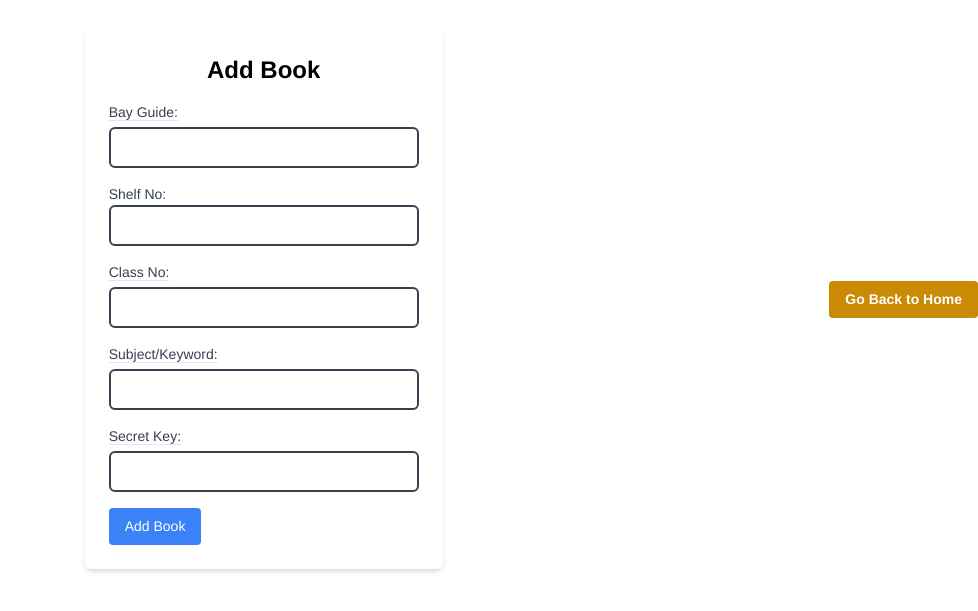
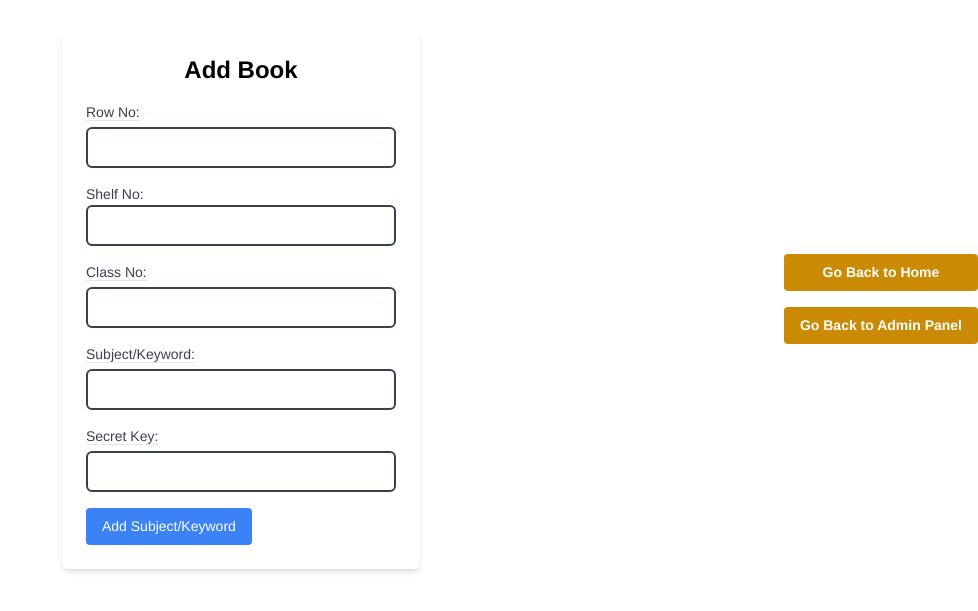
Before and after one commit to dhruvchandak30/BookFinder, a React (Create React App) app in the folder client/: page /add_library_book in a window 1280 px wide. Shown: the part 101-712 px from the top of the page, without its empty margins (302-1280 px from the left). Built offline with nearby package versions, Linux system fonts and the light colour scheme; no server answers.

Commit message:
Made Changes

```diff
--- a/client/src/components/AddBook.jsx
+++ b/client/src/components/AddBook.jsx
@@ -52,17 +52,17 @@ const AddBookForm = () => {
 
   return (
     <div className="flex justify-center items-center h-screen">
-      <div className="max-w-md mx-auto p-6 bg-white shadow-md rounded-md">
+      <div className="max-w-md mx-auto p-6 bg-white shadow-md rounded-md ">
         <h2 className="text-2xl font-semibold mb-4 text-center">Add Book</h2>
         <form onSubmit={handleSubmit}>
           <div className="mb-4">
-            <label className="text-gray-700 border-b">Bay Guide:</label>
+            <label className="text-gray-700 border-b">Row No:</label>
             <input
               type="text"
               name="Address"
               value={formData.Address}
               onChange={handleChange}
-              className="mt-1 w-full rounded-md border-gray-700 border-2 p-2 border-2"
+              className="mt-1 w-full rounded-md border-gray-700 p-2 border-2"
               required
             />
           </div>
@@ -73,7 +73,7 @@ const AddBookForm = () => {
               name="Shelf"
               value={formData.Shelf}
               onChange={handleChange}
-              className="w-full rounded-md border-gray-700 border-2 p-2 border-2"
+              className="w-full rounded-md border-gray-700 p-2 border-2"
               required
             />
           </div>
@@ -84,7 +84,7 @@ const AddBookForm = () => {
               name="Class"
               value={formData.Class}
               onChange={handleChange}
-              className="mt-1 w-full rounded-md border-gray-700 border-2 p-2 border-2"
+              className="mt-1 w-full rounded-md border-gray-700  p-2 border-2"
               required
             />
           </div>
@@ -95,7 +95,7 @@ const AddBookForm = () => {
               name="Keyword"
               value={formData.Keyword}
               onChange={handleChange}
-              className="mt-1 w-full rounded-md border-gray-700 border-2 p-2 border-2"
+              className="mt-1 w-full rounded-md border-gray-700  p-2 border-2"
               required
             />
           </div>
@@ -106,7 +106,7 @@ const AddBookForm = () => {
               name="secretKey"
               value={formData.secretKey}
               onChange={handleChange}
-              className="mt-1 w-full rounded-md border-gray-700 border-2 p-2 border-2"
+              className="mt-1 w-full rounded-md border-gray-700  p-2 border-2"
               required
             />
           </div>
@@ -114,18 +114,24 @@ const AddBookForm = () => {
             type="submit"
             className="bg-blue-500 text-white py-2 px-4 rounded hover:bg-blue-600 mx-auto"
           >
-            Add Book
+            Add Subject/Keyword
           </button>
         </form>
         {error && <p className="mt-2 text-red-500">{error}</p>}
         {message && <p className="mt-4 text-center">{message}</p>}
       </div>
-      <div className="text-center">
+      <div className="text-center flex flex-col gap-4">
         <Link
           to="/"
           className="bg-yellow-600 hover:bg-yellow-800 text-white font-bold py-2 px-4 rounded focus:outline-none focus:shadow-outline inline-block"
         >
           Go Back to Home
+        </Link>
+        <Link
+          to="/adminPage"
+          className="bg-yellow-600 hover:bg-yellow-800 text-white font-bold py-2 px-4 rounded focus:outline-none focus:shadow-outline inline-block"
+        >
+          Go Back to Admin Panel
         </Link>
       </div>
     </div>
--- a/client/src/components/AddNotification.jsx
+++ b/client/src/components/AddNotification.jsx
@@ -258,12 +258,18 @@ const AddNotification = () => {
           <div>Uploading Image...</div>
         )}
       </form>
-      <div className="text-center">
+      <div className="text-center flex flex-col gap-4">
         <Link
           to="/"
           className="bg-yellow-600 hover:bg-yellow-800 text-white font-bold py-2 px-4 rounded focus:outline-none focus:shadow-outline inline-block"
         >
           Go Back to Home
+        </Link>
+        <Link
+          to="/adminPage"
+          className="bg-yellow-600 hover:bg-yellow-800 text-white font-bold py-2 px-4 rounded focus:outline-none focus:shadow-outline inline-block"
+        >
+          Go Back to Admin Panel
         </Link>
       </div>
 
--- a/client/src/components/AdminPage.jsx
+++ b/client/src/components/AdminPage.jsx
@@ -14,7 +14,7 @@ const Dashboard = () => {
               to="/add_library_book"
               className="bg-blue-500 hover:bg-blue-700 text-white font-bold py-2 px-4 rounded focus:outline-none focus:shadow-outline inline-block"
             >
-              Add Book
+              Add Subject/Keyword
             </Link>
           </div>
           <div className="text-center">
@@ -22,7 +22,7 @@ const Dashboard = () => {
               to="/delete_library_book"
               className="bg-red-500 hover:bg-red-700 text-white font-bold py-2 px-4 rounded focus:outline-none focus:shadow-outline inline-block"
             >
-              Delete Book
+              Delete Subject/Keyword
             </Link>
           </div>
           <div className="text-center">
--- a/client/src/components/AllNotifications.jsx
+++ b/client/src/components/AllNotifications.jsx
@@ -58,7 +58,7 @@ const AllNotifications = () => {
             alignItems: "center",
             justifyContent: "center",
             justifyItems: "center",
-            marginTop: "4rem",
+            marginTop: "1rem",
           }}
           pagination={{
             type: "fraction",
--- a/client/src/components/DeleteBook.jsx
+++ b/client/src/components/DeleteBook.jsx
@@ -79,12 +79,18 @@ const DeleteBookForm = () => {
       </form>
       {error && <p className="mt-2 text-red-500">{error}</p>}
       {message && <p className="mt-2 text-green-500">{message}</p>}
-      <div className="text-center">
+      <div className="text-center flex flex-col gap-4">
         <Link
           to="/"
           className="bg-yellow-600 hover:bg-yellow-800 text-white font-bold py-2 px-4 rounded focus:outline-none focus:shadow-outline inline-block"
         >
           Go Back to Home
+        </Link>
+        <Link
+          to="/adminPage"
+          className="bg-yellow-600 hover:bg-yellow-800 text-white font-bold py-2 px-4 rounded focus:outline-none focus:shadow-outline inline-block"
+        >
+          Go Back to Admin Panel
         </Link>
       </div>
     </div>
--- a/client/src/components/IndividualNotification.jsx
+++ b/client/src/components/IndividualNotification.jsx
@@ -5,7 +5,7 @@ const IndividualNotification = (props) => {
         <div style={{
             display: 'flex',
             flexDirection: 'column',
-            gap: "4px",
+            gap: "20px",
             border: "solid",
             borderRadius: "10px",
             padding: "10px",
@@ -13,13 +13,9 @@ const IndividualNotification = (props) => {
             margin: "auto",
             marginBottom: "1.3rem",
             overflowWrap: "break-word",
-            marginBottom:"2rem" // Allow text to wrap instead of overflowing
+
         }}>
-            {props.imageUrl &&
-                <div style={{ margin: "auto" }}>
-                    <img width={"500"} src={props.imageUrl} alt="" />
-                </div>
-            }
+
 
             <div style={{ textAlign: 'center' }}>
                 <h1 style={{ fontSize: "1.8rem" }}>
@@ -30,6 +26,11 @@ const IndividualNotification = (props) => {
                     {props.dsc}
                 </p>
             </div>
+            {props.imageUrl &&
+                <div style={{ margin: "auto" }}>
+                    <img width={"500"} src={props.imageUrl} alt="" />
+                </div>
+            }
         </div>
     );
 };
```
